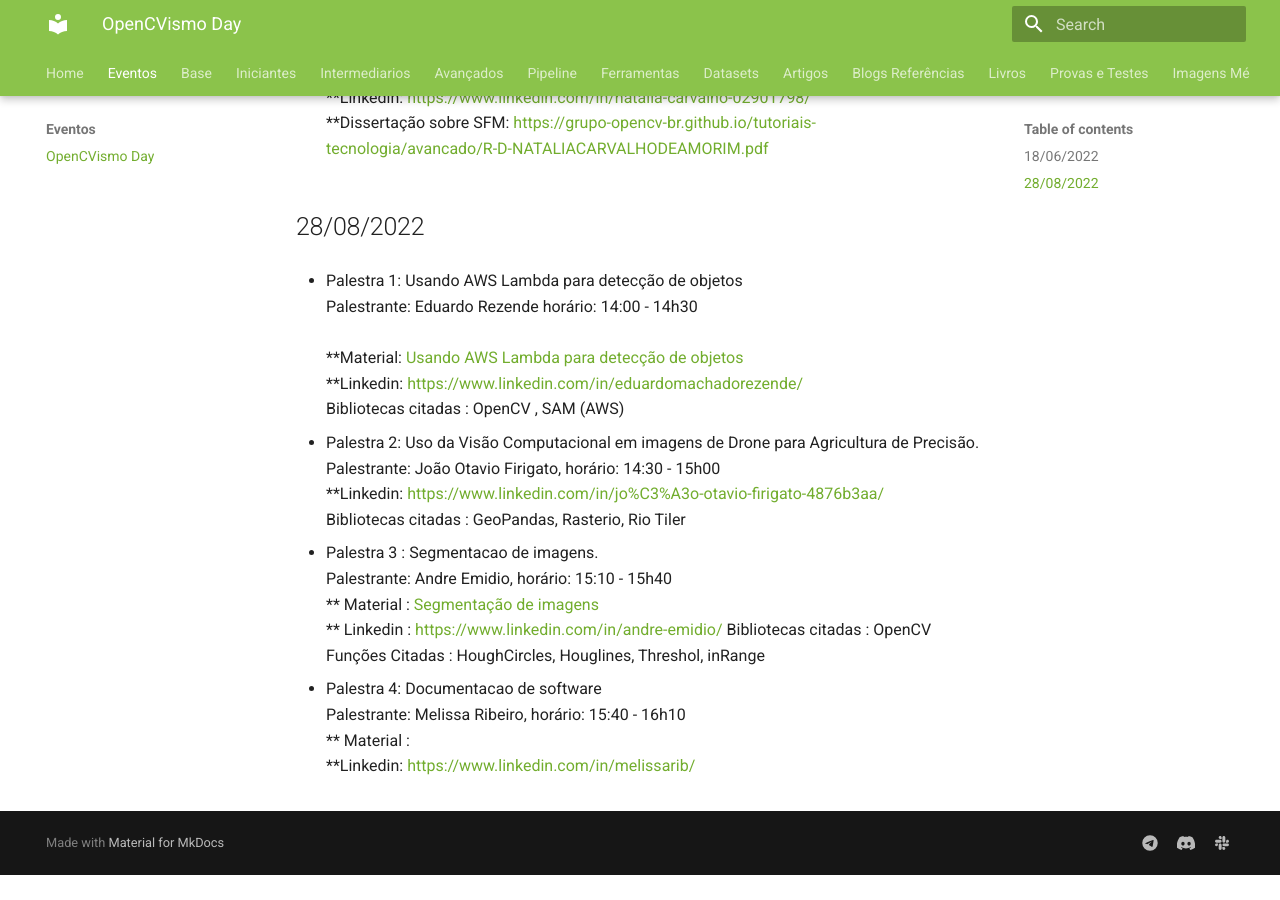
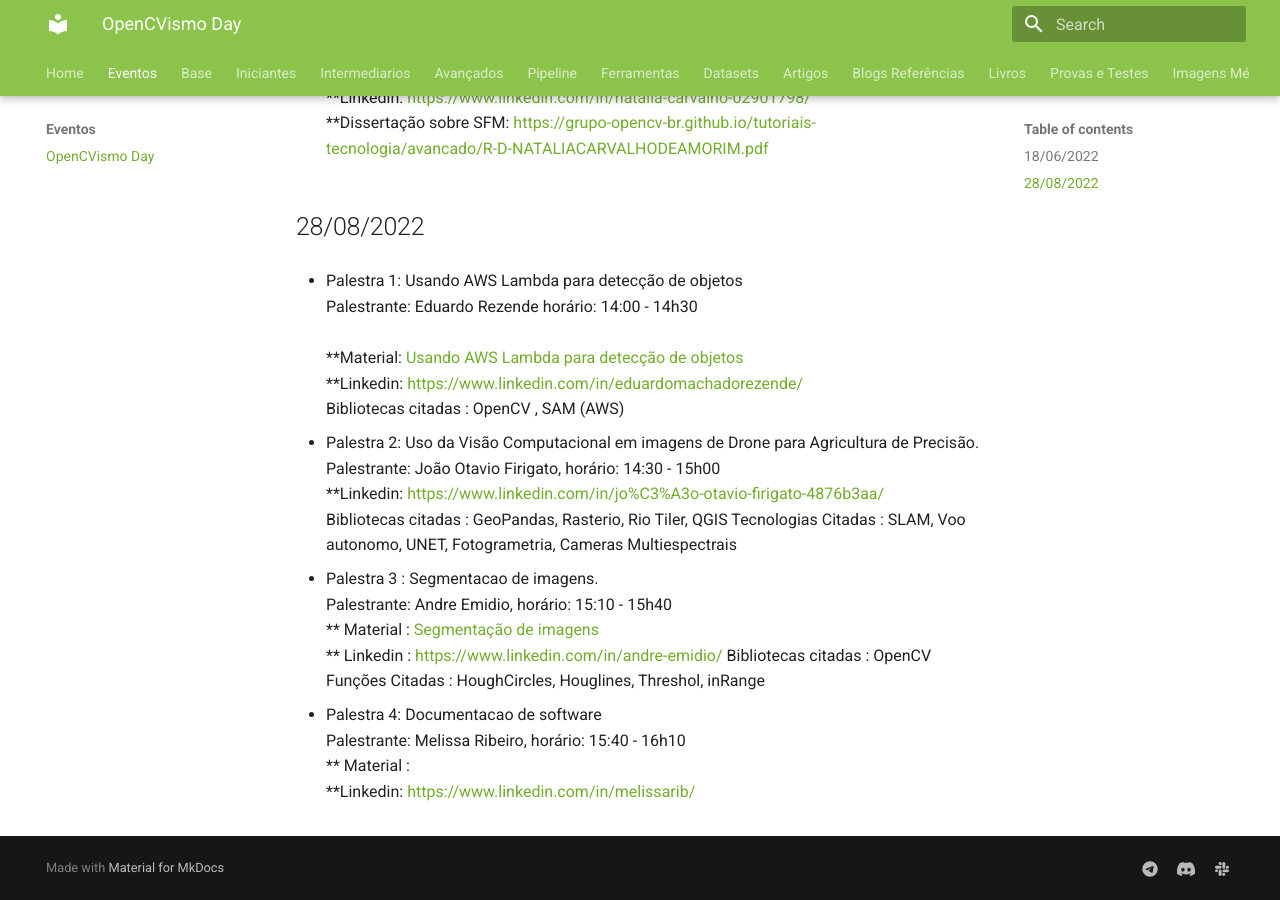
Before and after one commit to Grupo-OpenCV-BR/tutoriais-tecnologia, an MkDocs documentation site: the page built from docs/eventos/eventos.md, in a window 1280 px wide and 900 px high, scrolled down 677 px. Built offline with MkDocs 1.6.1 and Material for MkDocs 9.7.7, drawn with Linux system fonts in a browser that asks for light colours; the version menu is left out; before the commit the page ends 1552 px from its top, so only the background shows below that.

Commit message:
evento: opencvismo day 28/08/2022

```diff
--- a/docs/eventos/eventos.md
+++ b/docs/eventos/eventos.md
@@ -34,7 +34,8 @@
 
 * Palestra 2: Uso da Visão Computacional em imagens de Drone para Agricultura de Precisão. <br> Palestrante: João Otavio Firigato, horário: 14:30  - 15h00 <br>
   **Linkedin: [https://www.linkedin.com/in/jo%C3%A3o-otavio-firigato-4876b3aa/](https://www.linkedin.com/in/jo%C3%A3o-otavio-firigato-4876b3aa/) <br>
-  Bibliotecas citadas : GeoPandas, Rasterio, Rio Tiler
+  Bibliotecas citadas : GeoPandas, Rasterio, Rio Tiler, QGIS
+  Tecnologias Citadas : SLAM, Voo autonomo, UNET, Fotogrametria, Cameras Multiespectrais
 
 * Palestra 3 : Segmentacao de imagens.  <br> Palestrante: Andre Emidio, horário: 15:10  - 15h40 <br>
   ** Material : [Segmentação de imagens](https://docs.google.com/presentation/d/1FdN0Vci6j3bBwFRFyJjlJPAc6BvcOTYwqmcCBDWE5s0/edit?usp=sharing) <br>
```
